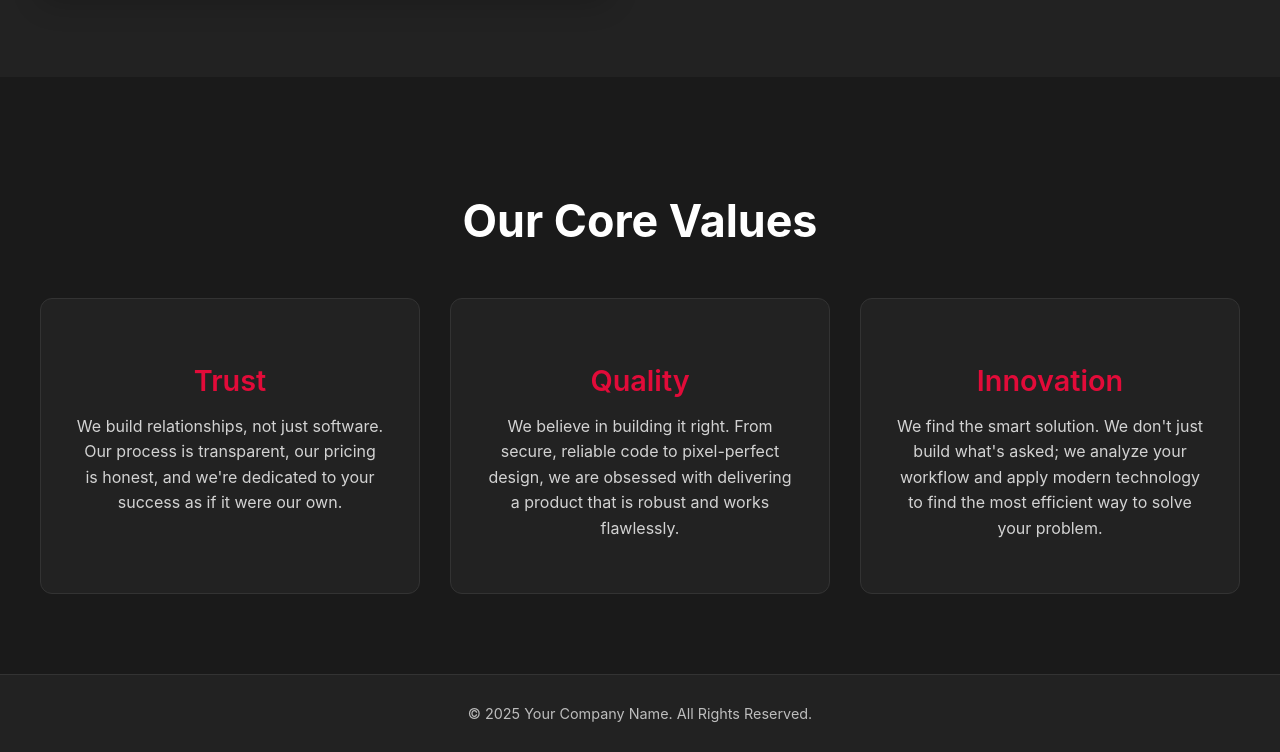
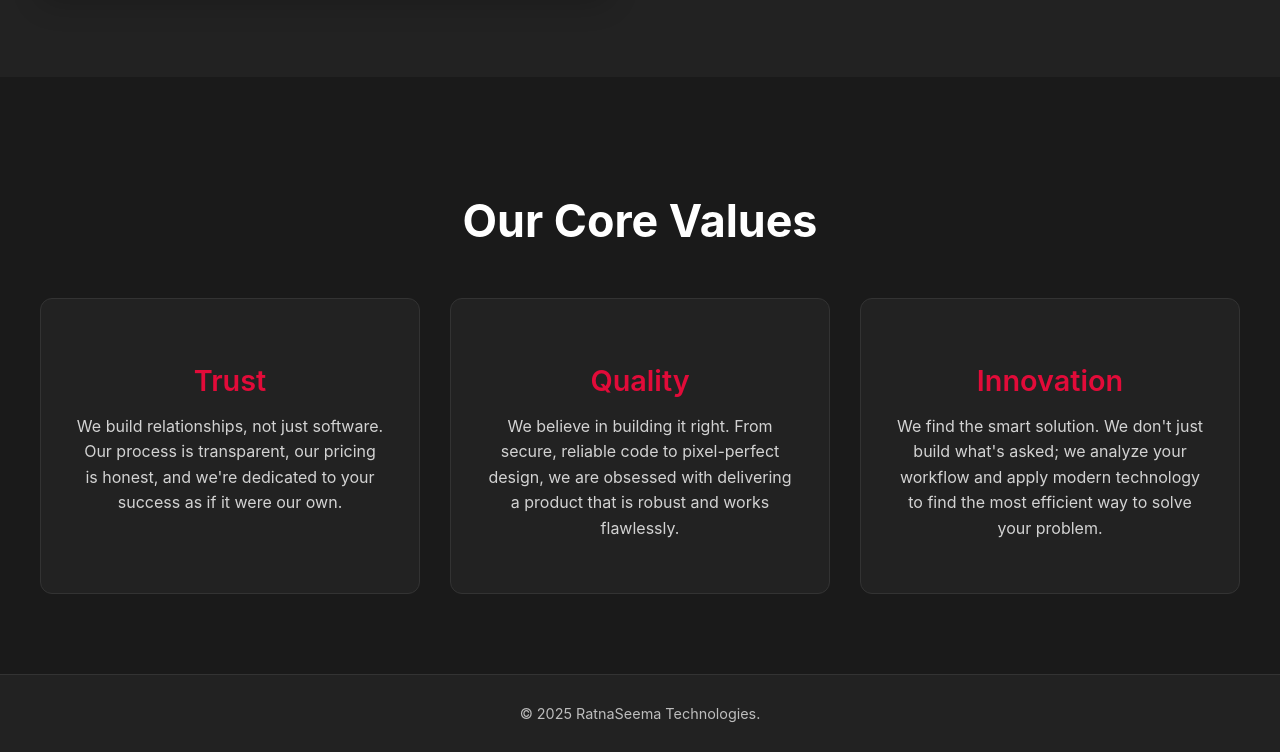
Before and after one commit to Namit-Kanse/My-Software-Website, a website: page Public/about.html in a window 1280 px wide. Shown: the part 842-1594 px from the top of the page. Drawn offline with nearby package versions, Linux system fonts and the light colour scheme.

Commit message:
Add files via upload

```diff
--- a/Public/about.html
+++ b/Public/about.html
@@ -86,7 +86,7 @@
 
     <footer>
         <div class="container">
-            <p>&copy; 2025 Your Company Name. All Rights Reserved.</p>
+            <p>&copy; 2025 RatnaSeema Technologies.</p>
         </div>
     </footer>
 
```
Also changed, not shown: Public/portfolio-paytha.html (+1 -1 lines).
